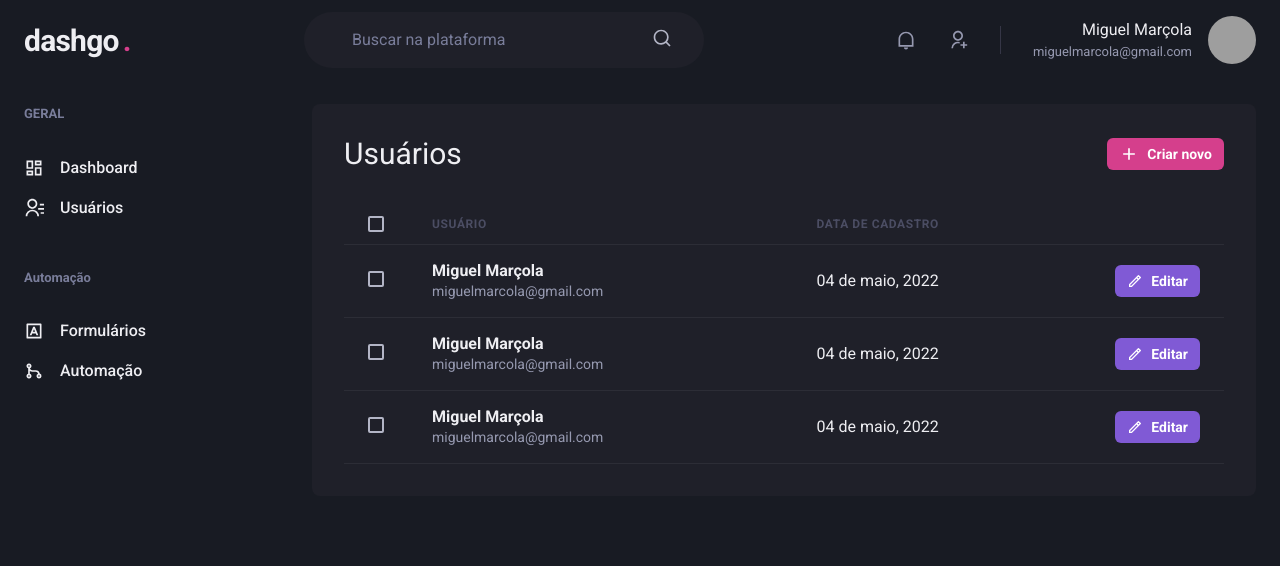
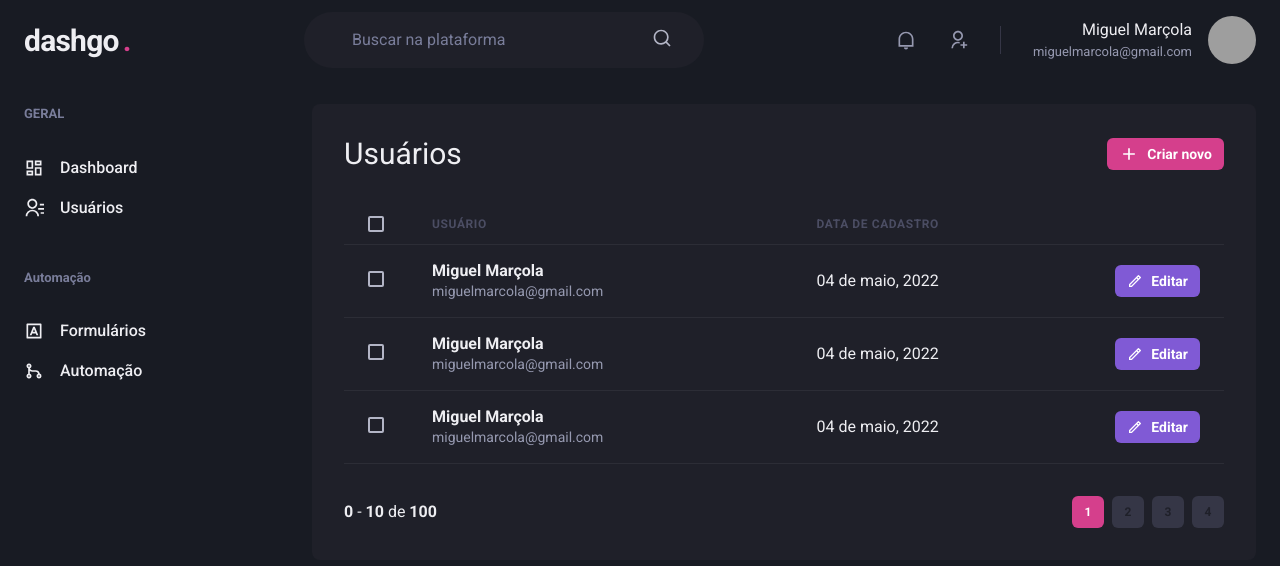
Before and after one commit to MiguelMarcola/dashgo, a Next.js app: page /users in a window 1280 px wide. Shown: the top 566 px of the page. Built offline with nearby package versions, Linux system fonts and the light colour scheme; grey boxes are pictures that could not be loaded.

Commit message:
create pagination component

```diff
--- /dev/null
+++ b/src/components/Pagination.tsx
@@ -0,0 +1,59 @@
+import { Box, Button, Stack } from "@chakra-ui/react";
+
+export function Pagination() {
+    return (
+        <Stack direction="row" mt="8" justify="space-between" align="center" spacing="6">
+            <Box>
+                <strong>0</strong> - <strong>10</strong> de <strong>100</strong>
+            </Box>
+            <Stack direction="row" spacing="2">
+                <Button
+                    size="sm"
+                    fontSize="xs"
+                    w="4"
+                    colorScheme="pink"
+                    disabled
+                    _disabled={{
+                        bg:
+                            "pink.500",
+                        cursor:
+                            "default"
+                    }}
+                >
+                    1
+                </Button>
+                <Button
+                    size="sm"
+                    fontSize="xs"
+                    w="4"
+                    bg="gray.700"
+                    _hover={{
+                        bg: "gray.500"
+                    }}
+                >
+                    2
+                </Button><Button
+                    size="sm"
+                    fontSize="xs"
+                    w="4"
+                    bg="gray.700"
+                    _hover={{
+                        bg: "gray.500"
+                    }}
+                >
+                    3
+                </Button><Button
+                    size="sm"
+                    fontSize="xs"
+                    w="4"
+                    bg="gray.700"
+                    _hover={{
+                        bg: "gray.500"
+                    }}
+                >
+                    4
+                </Button>
+            </Stack>
+        </Stack>
+    )
+}
--- a/src/pages/users/index.tsx
+++ b/src/pages/users/index.tsx
@@ -1,6 +1,7 @@
 import { Box, Button, Checkbox, Flex, Heading, Icon, Table, Tbody, Td, Text, Th, Thead, Tr } from "@chakra-ui/react";
 import { RiAddLine, RiPencilLine } from "react-icons/ri";
 import { Header } from "../../components/Header";
+import { Pagination } from "../../components/Pagination";
 import { Sidebar } from "../../components/Sidebar";
 
 export default function UserList() {
@@ -107,6 +108,7 @@ export default function UserList() {
                             </Tr>
                         </Tbody>
                     </Table>
+                    <Pagination />
                 </Box>
             </Flex >
         </Box >
```
Also changed, not shown: src/pages/users/create.tsx (added, +34 -0 lines).
